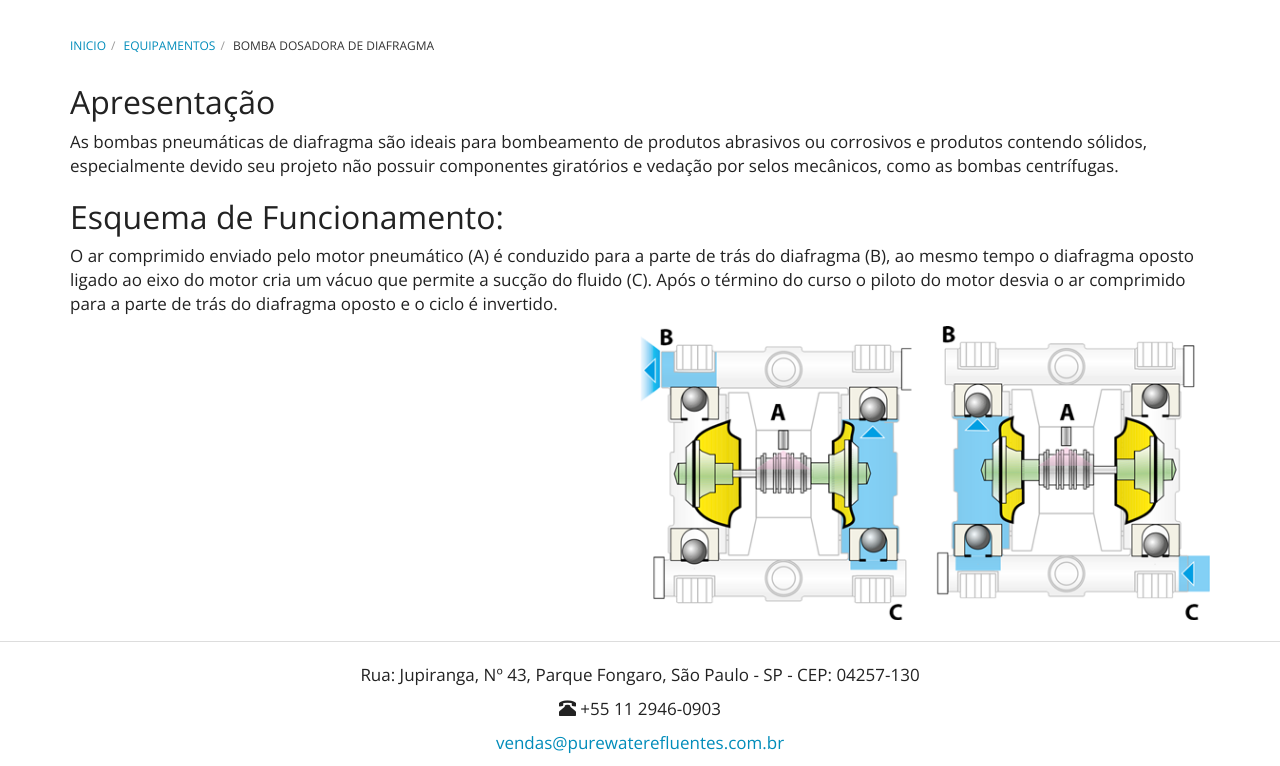
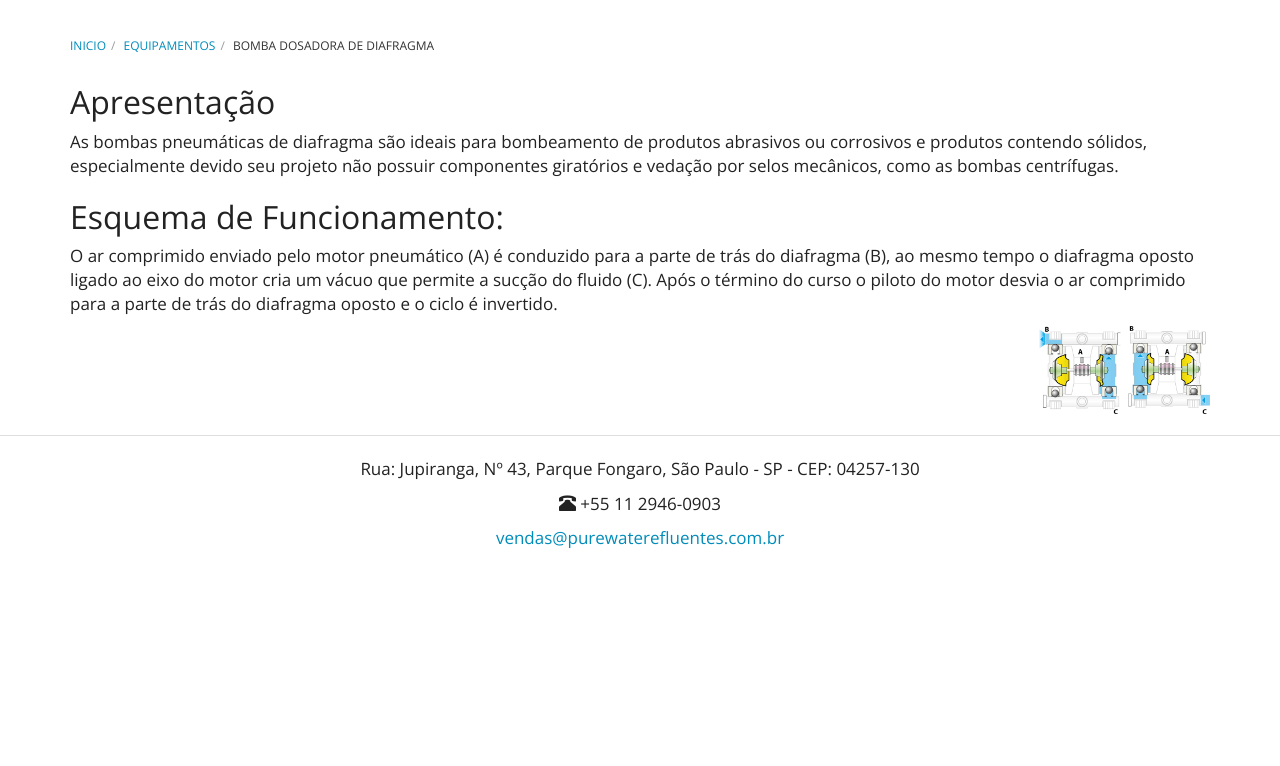
Before and after one commit to purewaterefluentes/purewaterefluentes.github.io, a Jekyll site: the page built from equipamentos/bomba-dosadora-de-diafragma-pneumatica.md, in a window 1280 px wide and 1060 px high. Shown: the part 294-1060 px from the top of the window. Built offline with Jekyll 4.4.1, drawn with Linux system fonts in a browser that asks for light colours; nearby versions of some CDN libraries; library files that are not in the unit come from our copies.

Commit message:
Update bomba-dosadora-de-diafragma-pneumatica.md

```diff
--- a/equipamentos/bomba-dosadora-de-diafragma-pneumatica.md
+++ b/equipamentos/bomba-dosadora-de-diafragma-pneumatica.md
@@ -13,4 +13,4 @@
 O ar comprimido enviado pelo motor pneumático (A) é conduzido para a parte de trás do diafragma (B), ao mesmo tempo o diafragma oposto ligado ao eixo do motor cria um vácuo que permite a sucção do fluido (C). Após o término do curso o piloto do motor desvia o ar comprimido para a parte de trás do diafragma oposto e o ciclo é invertido.
 
 
-<img class="img-responsive pull-right" style="max-width: 50%;" src="../../website/images/Dosadora diafragma pneumatica 1.png" alt="Dosadora Diafragma Pneumatica">
+<img class="img-responsive pull-right" style="max-width: 15%;" src="../../website/images/Dosadora diafragma pneumatica 1.png" alt="Dosadora Diafragma Pneumatica">
```
